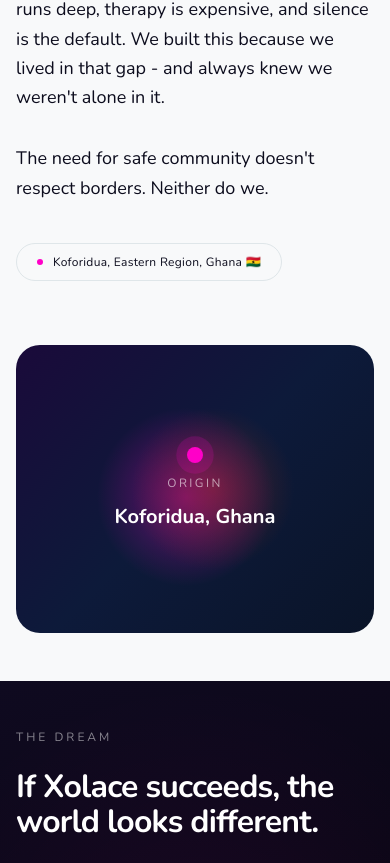
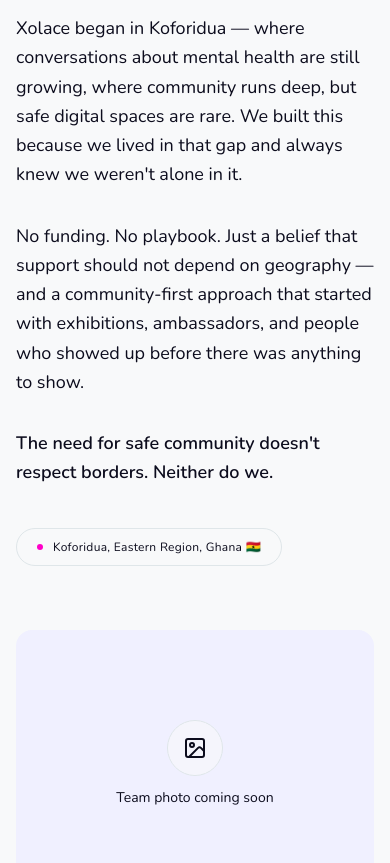
Before and after one commit to xolace-official/xolaceinc_official, a Next.js app: page /about/our-story in a window 390 px wide. Shown: the part 4321-5184 px from the top of the page. Built offline with nearby package versions, Linux system fonts and the light colour scheme.

Commit message:
Update our-root.tsx

```diff
--- a/src/features/about/our-story/our-root.tsx
+++ b/src/features/about/our-story/our-root.tsx
@@ -1,7 +1,7 @@
 "use client";
 
-import { motion } from "motion/react";
-import {Reveal} from "@/features/about/our-story/reveal";
+import { ImageIcon } from "lucide-react";
+import { Reveal } from "@/features/about/our-story/reveal";
 
 export function OurRoot() {
   return (
@@ -9,61 +9,52 @@
       <div className="max-w-7xl mx-auto grid grid-cols-1 md:grid-cols-2 gap-16 md:gap-28 items-center">
         <Reveal>
           <div className="space-y-8">
+            <p className="text-xs uppercase tracking-[0.25em] text-muted-foreground">
+              Our Root
+            </p>
             <h2 className="text-4xl md:text-6xl font-bold tracking-tight leading-[1.05]">
               Born in Ghana.
               <br />
-              <span className="text-muted-foreground font-light">Built for the world.</span>
+              <span className="text-muted-foreground font-light">
+                Built for the world.
+              </span>
             </h2>
             <p className="text-lg md:text-xl text-muted-foreground font-light leading-relaxed">
-              Xolace started in Koforidua, where stigma runs deep, therapy is
-              expensive, and silence is the default. We built this because we
-              lived in that gap - and always knew we weren&apos;t alone in it.
+              Xolace began in Koforidua &mdash; where conversations about mental
+              health are still growing, where community runs deep, but safe
+              digital spaces are rare. We built this because we lived in that
+              gap and always knew we weren&apos;t alone in it.
             </p>
             <p className="text-lg md:text-xl text-muted-foreground font-light leading-relaxed">
-              The need for safe community doesn&apos;t respect borders.
-              Neither do we.
+              No funding. No playbook. Just a belief that support should not
+              depend on geography &mdash; and a community-first approach that
+              started with exhibitions, ambassadors, and people who showed up
+              before there was anything to show.
+            </p>
+            <p className="text-lg md:text-xl font-semibold leading-relaxed">
+              The need for safe community doesn&apos;t respect borders. Neither
+              do we.
             </p>
             <div className="inline-flex items-center gap-2.5 border border-border rounded-full px-5 py-2.5 mt-2">
-              <span className="w-1.5 h-1.5 rounded-full shrink-0" style={{ background: "var(--primary)" }} />
-              <span className="text-xs tracking-wide text-muted-foreground">Koforidua, Eastern Region, Ghana 🇬🇭</span>
+              <span
+                className="w-1.5 h-1.5 rounded-full shrink-0"
+                style={{ background: "var(--primary)" }}
+              />
+              <span className="text-xs tracking-wide text-muted-foreground">
+                Koforidua, Eastern Region, Ghana 🇬🇭
+              </span>
             </div>
           </div>
         </Reveal>
 
         <Reveal delay={0.15}>
-          <div
-            className="relative h-72 md:h-96 rounded-3xl overflow-hidden flex items-center justify-center"
-            style={{ background: "linear-gradient(135deg, #1a0a3a 0%, #0d1a3a 50%, #0a1428 100%)" }}
-          >
-            <motion.div
-              animate={{ scale: [1, 1.15, 1], opacity: [0.4, 0.7, 0.4] }}
-              transition={{ duration: 5, repeat: Infinity, ease: "easeInOut" }}
-              className="absolute top-1/4 left-1/4 w-40 h-40 rounded-full"
-              style={{ background: "radial-gradient(circle, color-mix(in oklch, var(--primary) 60%, transparent), transparent 70%)" }}
-            />
-            <motion.div
-              animate={{ scale: [1, 1.2, 1], opacity: [0.3, 0.6, 0.3] }}
-              transition={{ duration: 7, repeat: Infinity, ease: "easeInOut", delay: 2 }}
-              className="absolute bottom-1/4 right-1/4 w-36 h-36 rounded-full"
-              style={{ background: "radial-gradient(circle, color-mix(in oklch, var(--destructive) 50%, transparent), transparent 70%)" }}
-            />
-
-            <div className="relative z-10 text-center space-y-3">
-              <motion.div
-                animate={{
-                  boxShadow: [
-                    "0 0 0 4px color-mix(in oklch, var(--primary) 30%, transparent)",
-                    "0 0 0 16px color-mix(in oklch, var(--primary) 6%, transparent)",
-                    "0 0 0 4px color-mix(in oklch, var(--primary) 30%, transparent)",
-                  ],
-                }}
-                transition={{ duration: 3, repeat: Infinity, ease: "easeInOut" }}
-                className="w-4 h-4 rounded-full mx-auto"
-                style={{ background: "var(--primary)" }}
-              />
-              <p className="text-white/60 text-xs uppercase tracking-[0.2em]">Origin</p>
-              <p className="text-white font-bold text-xl">Koforidua, Ghana</p>
+          <div className="aspect-[4/3] rounded-2xl overflow-hidden bg-muted flex flex-col items-center justify-center gap-3">
+            <div className="flex h-14 w-14 items-center justify-center rounded-full border border-border bg-background/60">
+              <ImageIcon className="h-6 w-6 text-muted-foreground" />
             </div>
+            <p className="text-sm text-muted-foreground">
+              Team photo coming soon
+            </p>
           </div>
         </Reveal>
       </div>
```
